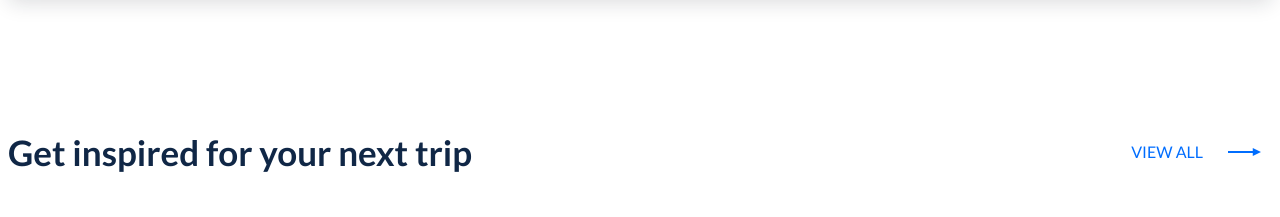
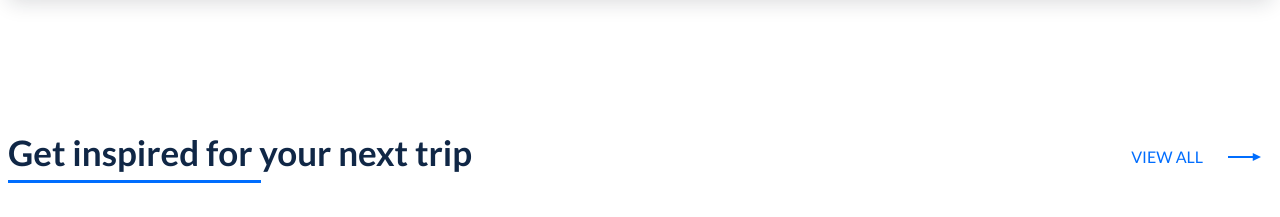
Before and after one commit to artyomevsyukov/Travel-landing, a plain HTML site: page index.html in a window 1280 px wide. Shown: the part 1208-1425 px from the top of the page. Drawn offline with Linux system fonts and the light colour scheme.

Commit message:
grid img

```diff
--- a/index.html
+++ b/index.html
@@ -122,7 +122,7 @@
       <section class="inspired">
         <div class="container-lg">
           <div class="inspired-row">
-            <h2 class="inspired__title title2">
+            <h2 class="inspired__title title2 title-line">
               Get inspired for your next trip
             </h2>
             <a href="#!" class="base__link">VIEW ALL</a>
--- a/scss/base/_base.scss
+++ b/scss/base/_base.scss
@@ -47,6 +47,20 @@ body {
   font-size: 18px;
   line-height: 24px;
 }
+.title-line {
+  position: relative;
+  padding-bottom: 10px;
+  &::after {
+    display: block;
+    content: "";
+    position: absolute;
+    width: 253px;
+    height: 3px;
+    bottom: 0;
+    left: 0;
+    background-color: #006dfe;
+  }
+}
 
 .base__link {
   position: relative;
--- a/scss/blocks/main/_inspired.scss
+++ b/scss/blocks/main/_inspired.scss
@@ -9,6 +9,7 @@
   margin-bottom: 46px;
 }
 .inspired__title {
+  margin-right: 15px;
 }
 
 .inspired-cards {
```
Also changed, not shown: css/main.css, img/main/inspered/1.jpg, img/main/inspered/2.jpg, img/main/inspered/3.jpg, img/main/inspered/4.jpg, img/main/inspered/5.jpg, 2 other files.
